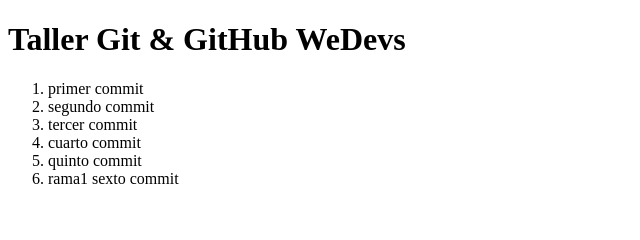
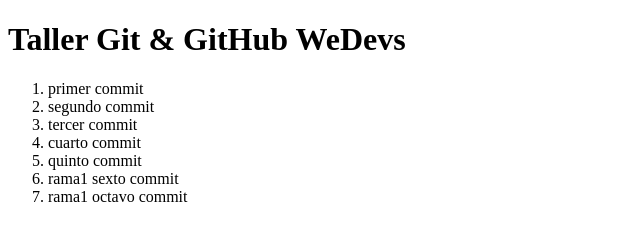
Before and after one commit to mcrodrix/mi-proyecto, a plain HTML site: page index.html in a window 1280 px wide. Shown: the whole page, without its empty margins (0-640 px from the left). Drawn offline with Linux system fonts and the light colour scheme.

Commit message:
noveno commit

```diff
--- a/index.html
+++ b/index.html
@@ -12,6 +12,7 @@
 		<li>cuarto commit</li>
 		<li>quinto commit</li>
 		<li>rama1 sexto commit</li>
+		<li>rama1 octavo commit</li>
 	</ol>
 </body>
 </html>
```
Also changed, not shown: 1 other file.
